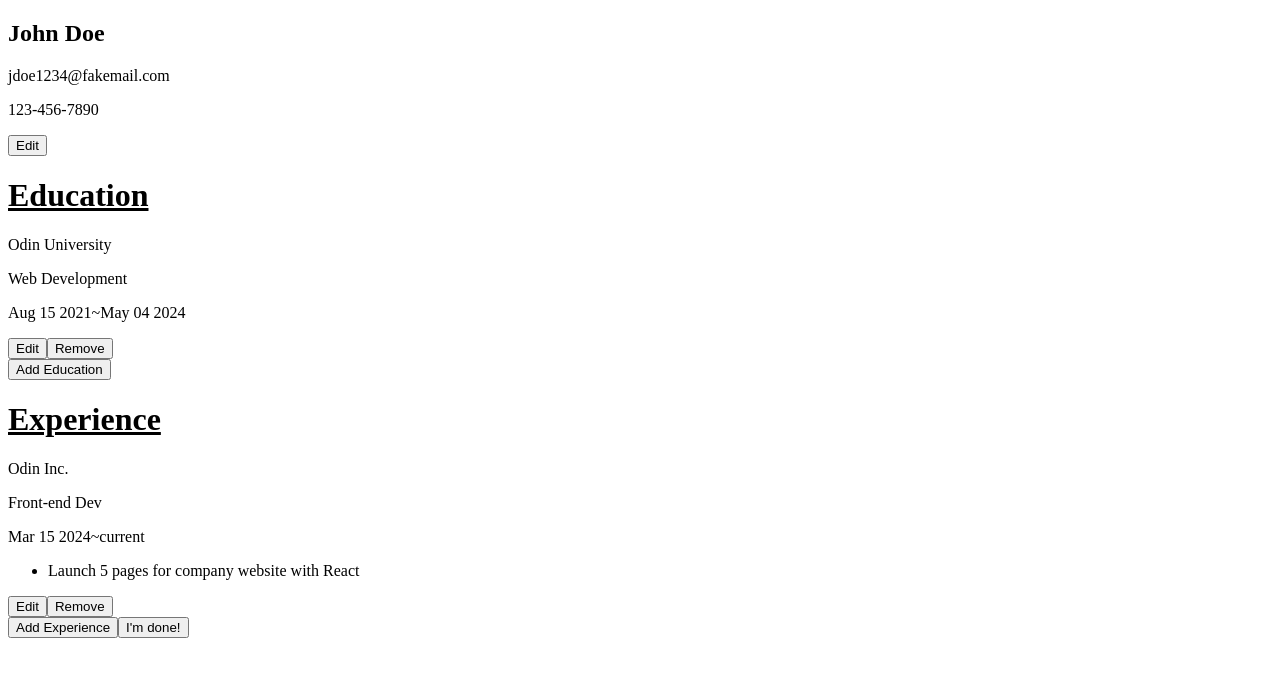
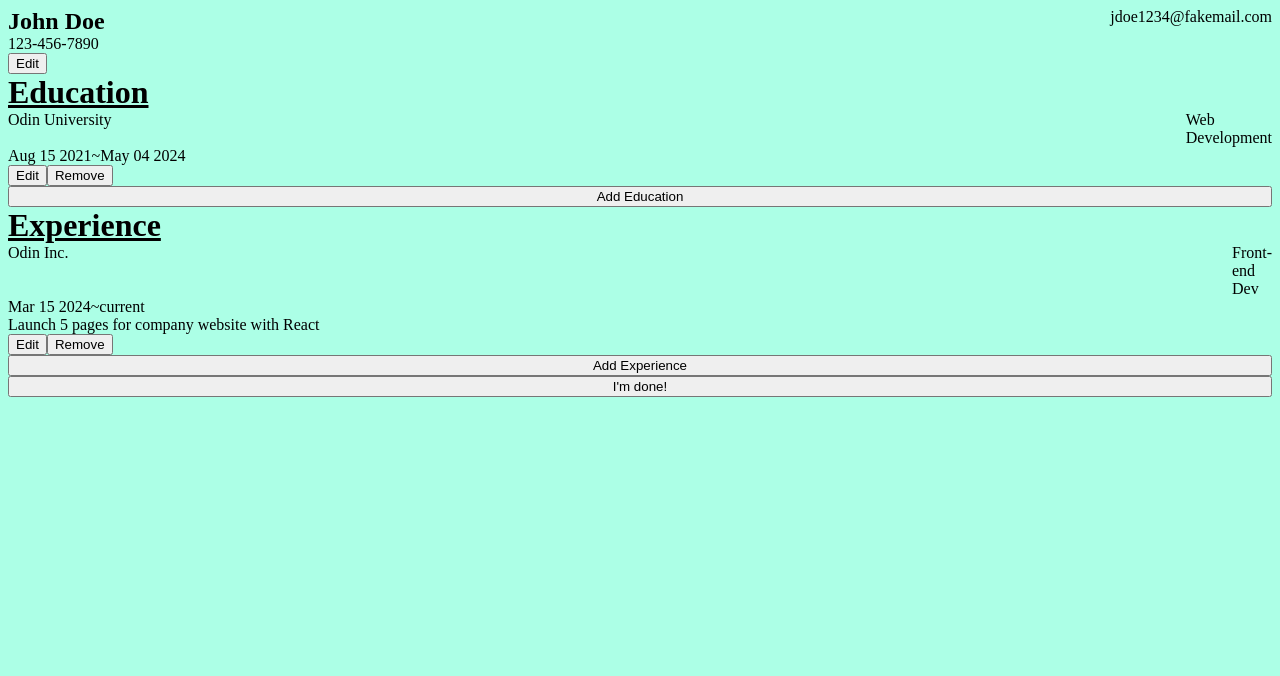
Before and after one commit to JiwonJJeong/cv-application, a React (Vite) app: page / in a window 1280 px wide. Shown: the top 676 px of the page. Built offline with nearby package versions, Linux system fonts and the light colour scheme.

Commit message:
Feat: CSS reset and minor layout setup

```diff
--- a/src/components/App.jsx
+++ b/src/components/App.jsx
@@ -1,4 +1,5 @@
 import '../styles/App.css'
+import "../styles/Section.css"
 import SectionWEdit from "./SectionWEdit.jsx"
 import Experience from "./Experience.jsx"
 import {introdata, educationdata, experiencedata} from './defaultdata.js'
--- a/src/components/Experience.jsx
+++ b/src/components/Experience.jsx
@@ -2,6 +2,7 @@ import Section from "./Section.jsx"
 import Input from "./Input.jsx"
 import {useState} from "react";
 import {Edit, Submit} from './EditSubmit.jsx'
+
 
 export default function Experience ({data, extdata, isFinalized}){
     const [exts, setExts] = useState([{text: extdata.text, id: crypto.randomUUID()}]);
--- a/src/styles/App.css
+++ b/src/styles/App.css
@@ -0,0 +1,14 @@
+:root{
+    background-color: rgb(172, 255, 230);
+}
+
+h1,h2,li,ul,p{
+    margin:0;
+    padding:0;
+}
+
+/*overall layout */
+div#root{
+    display: flex;
+    flex-direction:column;
+}
--- /dev/null
+++ b/src/styles/Section.css
@@ -0,0 +1,18 @@
+/*inside article styling */
+article{
+
+    > div {
+        display:grid;
+        grid-template-columns: auto min-content;
+
+        p.dateeend{
+            grid-column: 1 2;
+            grid-row-start: 0;
+            grid-row-end: -1;
+        }
+
+        p {
+            grid-column: 0 1;
+        }
+    }
+}
```
